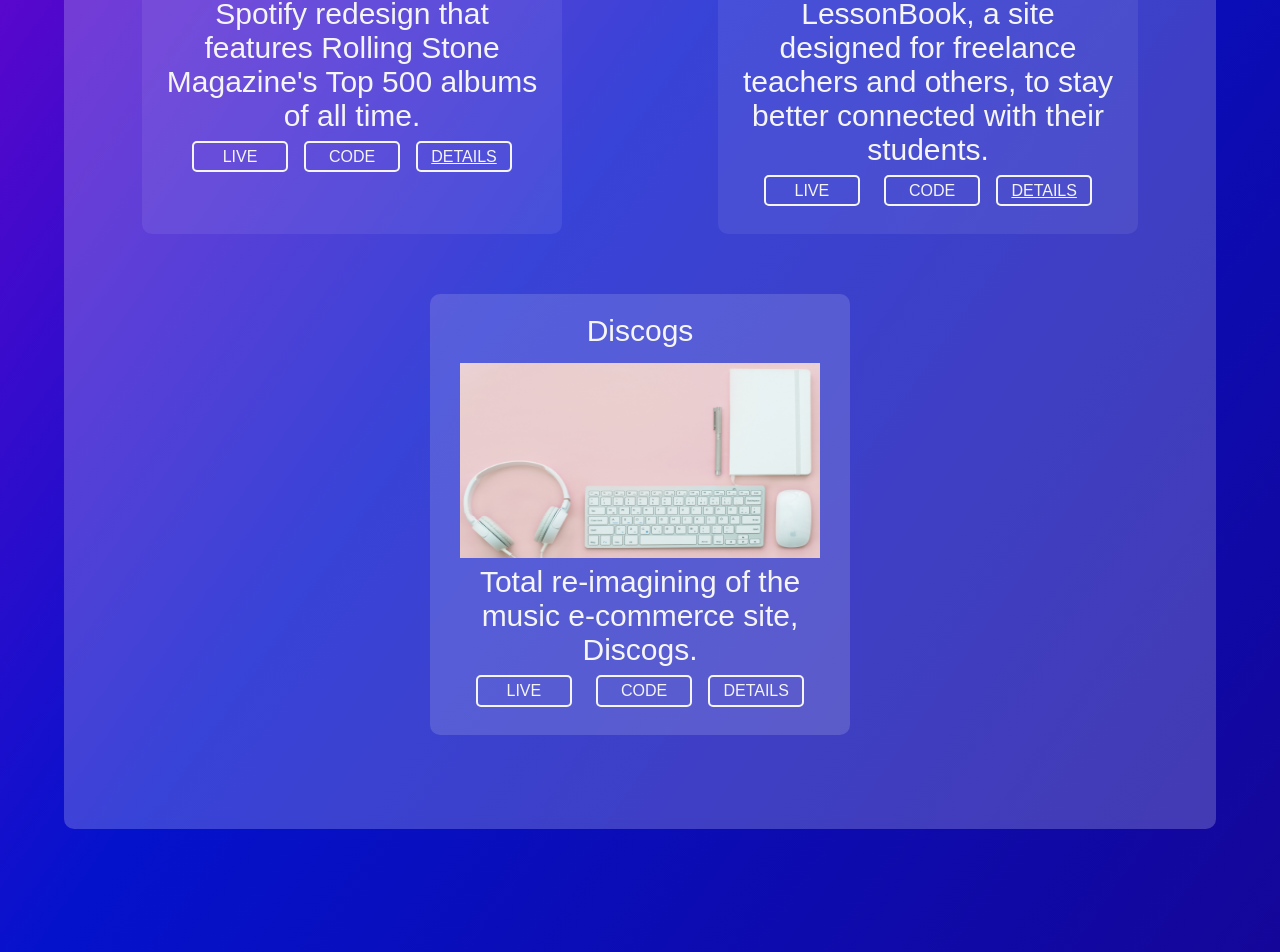
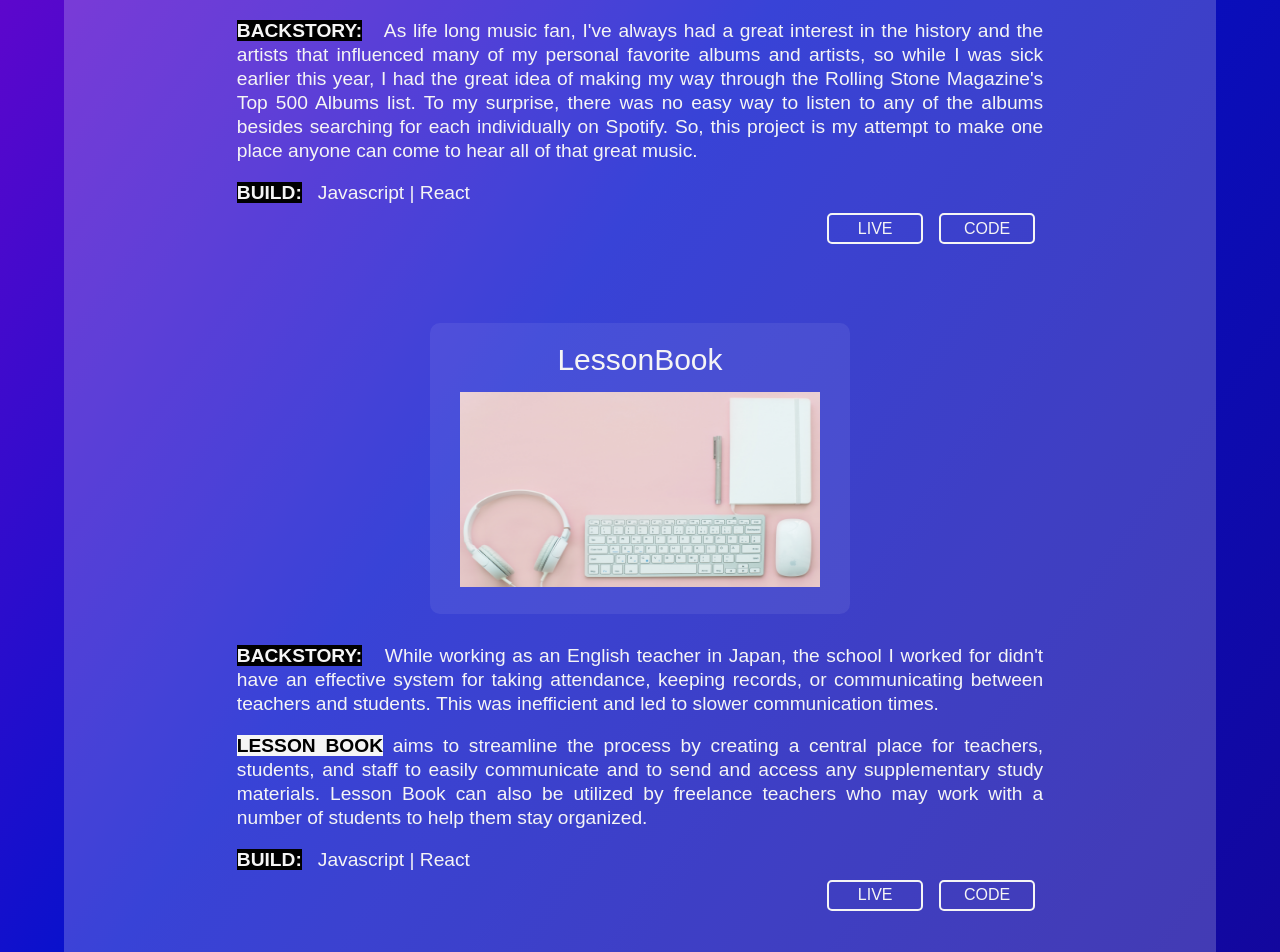
Before and after one commit to ma-boles/developer-portfolio, a React (Create React App) app: page /LessonBook in a window 1280 px wide. Shown: the part 1359-2311 px from the top of the page. Built offline with nearby package versions, Linux system fonts and the light colour scheme.

Commit message:
git commit -m "updated to single project section"

```diff
--- a/src/components/Projects.js
+++ b/src/components/Projects.js
@@ -8,41 +8,44 @@ export default function Projects () {
 
     return (
 
-        <div className="projects">
-            <h2 className="projects--h2">PROJECTS</h2>
+        <section className="projects" id="projects">
             <div className="project-grid">
-
                 <div className="spotify">
                     <p className="p--spotify">Spotify 500</p>
+                    <img src={spotify} className="img--placeholder" id="img--modal" ></img>
 
-                    <img src={spotify} className="img--placeholder" id="img--modal" ></img>
-                        <div className="p--spotifyDetails">Spotify redesign that features Rolling Stone Magazine's Top 500 albums of all time.</div>
+                </div>
+                <div className='details--div'>
+                        <p className='details--p'> <strong className='details--strong'>BACKSTORY:</strong> As life long music fan, I've always had a great interest in the history and the artists that influenced many of my personal favorite albums and artists, so while I was sick earlier this year, I had the great idea of making my way through the Rolling Stone Magazine's Top 500 Albums list. To my surprise, there was no easy way to listen to any of the albums besides searching for each individually on Spotify. So, this project is my attempt to make one place anyone can come to hear all of that great music.</p><br />
+                        <p className='details--p'><strong className='details--strong'>BUILD:</strong>Javascript | React</p>
 
-                    <a target="_blank" rel="noopener"><button className="button--modal">LIVE</button></a>
-                    <a target="_blank" rel="noopener" href="https://github.com/ma-boles/Spotify500"><button className="button--modal">CODE</button></a>
-                    <button className="button--modal">
-                        <Link to="./pages/Spotify">
-                            DETAILS
-                        </Link>
-                        </button>
+                        <div className="button--group">
+                            <a target="_blank" rel="noopener"><button className="button--modal" id="live">LIVE</button></a>
+                            <a target="_blank" rel="noopener" href="https://github.com/ma-boles/Spotify500"><button className="button--modal">CODE</button></a>
+                        </div>
                 </div>
-
 
                 <div className="lessonBook">
                     <p className="p--lessonBook">LessonBook</p>
                     <img src={placeholder} className="img--placeholder" id="img--modal" ></img>
-                        <div className="p--lessonDetails">LessonBook, a site designed for freelance teachers and others, to stay better connected with their students.</div>
-
-                        <a target="_blank" rel="noopener"><button className="button--modal">LIVE</button></a>                    <a  target="_blank" rel="noopener" href="https://github.com/ma-boles/LessonBook-version1"><button className="button--modal">CODE</button></a>
-                        <button className="button--modal">
-                            <Link to="./pages/LessonBook">
-                            DETAILS
-                            </Link>
-                            </button>
-                </div>
 
 
-                <div className="discogs"><p className="p--discogs">Discogs</p>
+
+
+                </div>
+                <div className='details--div'>
+                        <p className='details--p'> <strong className='details--strong'>BACKSTORY:</strong> While working as an English teacher in Japan, the school I worked for didn't have an effective system for taking attendance, keeping records, or communicating between teachers and students. This was inefficient and led to slower communication times. </p><br />
+                        <p className='details--p'><strong className='lessonBook--strong'>LESSON BOOK</strong> aims to streamline the process by creating a central place for teachers, students, and staff to easily communicate and to send and access any supplementary study materials. Lesson Book can also be utilized by freelance teachers who may work with a number of students to help them stay organized.</p><br/ >
+                        <p className='details--p'><strong className='details--strong'>BUILD:</strong>Javascript | React</p>
+
+                        <div className="button--group">
+                            <a target="_blank" rel="noopener"><button className="button--modal" id="live">LIVE</button></a>
+                            <a  target="_blank" rel="noopener" href="https://github.com/ma-boles/LessonBook-version1"><button className="button--modal">CODE</button></a>
+                         </div>
+
+                    </div>
+
+                {/*<div className="discogs"><p className="p--discogs">Discogs</p>
                     <img src={placeholder} className="img--placeholder" id="img--modal" ></img>
                         <div className="p--discogsDetails">Total re-imagining of the music e-commerce site, Discogs.</div>
 
@@ -51,9 +54,9 @@ export default function Projects () {
 
                             </button>
 
-                </div>
+                </div>*/}
 
             </div>
-        </div>
+        </section>
     )
 }
```
